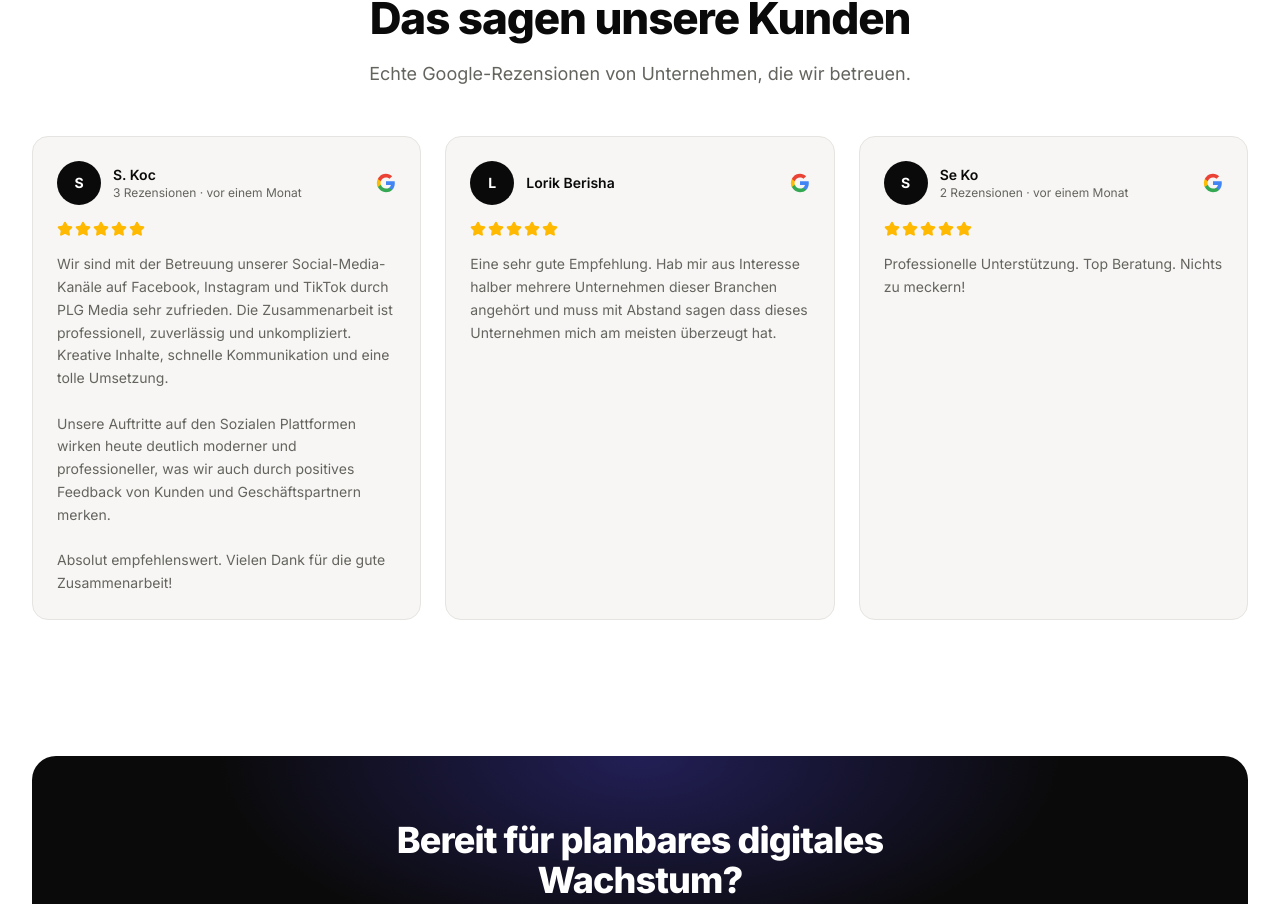
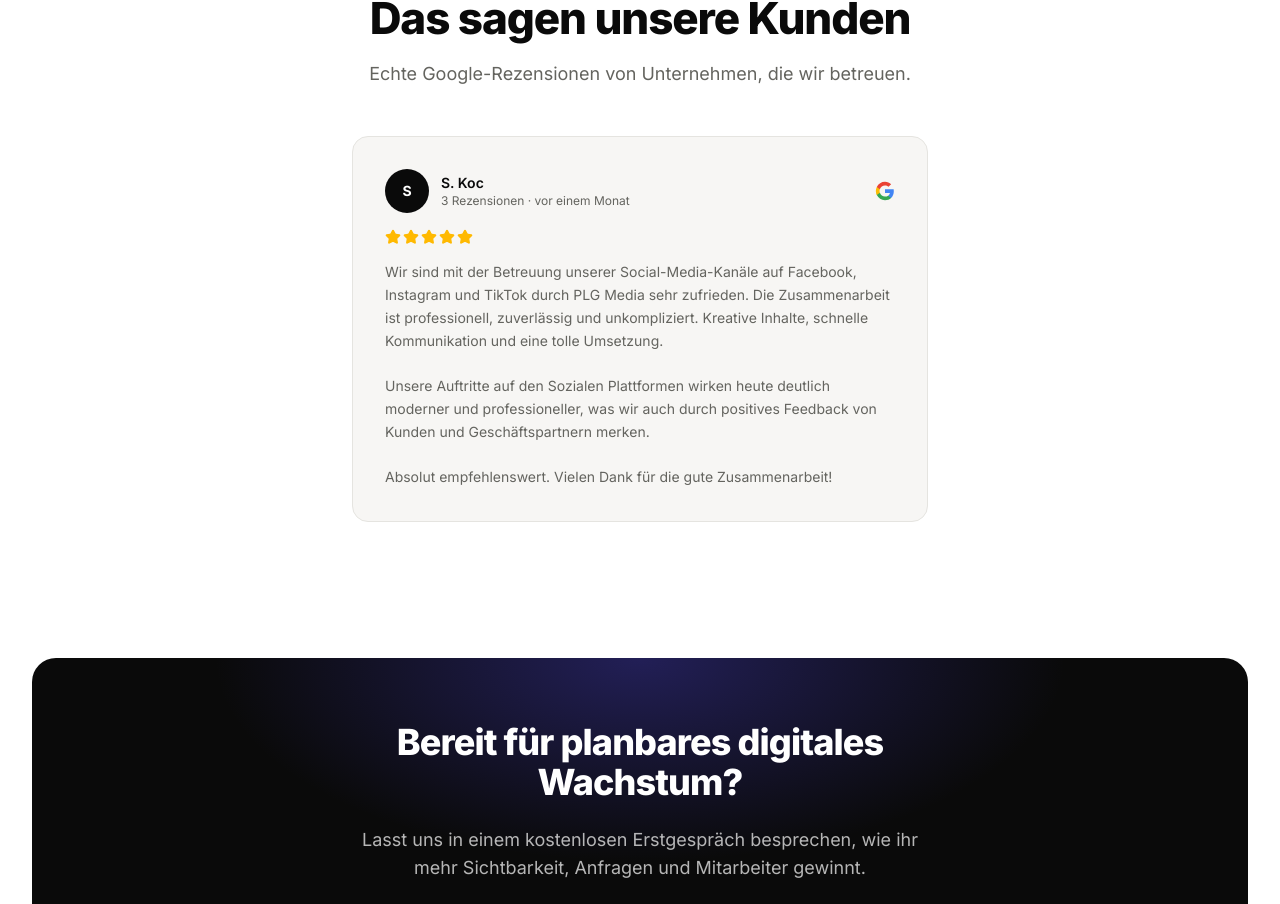
Before and after one commit to fatihpilig-hash/fatih, a Next.js app in the folder website/: page / in a window 1280 px wide. Shown: the part 4397-5301 px from the top of the page. Built offline with nearby package versions, Linux system fonts and the light colour scheme.

Commit message:
Show only the S. Koc review

```diff
--- a/website/src/components/Reviews.tsx
+++ b/website/src/components/Reviews.tsx
@@ -8,18 +8,6 @@ const reviews = [
     reviewCount: "3 Rezensionen",
     timeAgo: "vor einem Monat",
     text: "Wir sind mit der Betreuung unserer Social-Media-Kanäle auf Facebook, Instagram und TikTok durch PLG Media sehr zufrieden. Die Zusammenarbeit ist professionell, zuverlässig und unkompliziert. Kreative Inhalte, schnelle Kommunikation und eine tolle Umsetzung.\n\nUnsere Auftritte auf den Sozialen Plattformen wirken heute deutlich moderner und professioneller, was wir auch durch positives Feedback von Kunden und Geschäftspartnern merken.\n\nAbsolut empfehlenswert. Vielen Dank für die gute Zusammenarbeit!",
-  },
-  {
-    name: "Lorik Berisha",
-    reviewCount: null,
-    timeAgo: null,
-    text: "Eine sehr gute Empfehlung. Hab mir aus Interesse halber mehrere Unternehmen dieser Branchen angehört und muss mit Abstand sagen dass dieses Unternehmen mich am meisten überzeugt hat.",
-  },
-  {
-    name: "Se Ko",
-    reviewCount: "2 Rezensionen",
-    timeAgo: "vor einem Monat",
-    text: "Professionelle Unterstützung. Top Beratung. Nichts zu meckern!",
   },
 ];
 
@@ -56,11 +44,11 @@ export function Reviews() {
           description="Echte Google-Rezensionen von Unternehmen, die wir betreuen."
         />
 
-        <div className="grid gap-6 lg:grid-cols-3">
+        <div className="mx-auto grid w-full max-w-xl gap-6">
           {reviews.map(({ name, reviewCount, timeAgo, text }) => (
             <div
               key={name}
-              className="flex flex-col gap-4 rounded-2xl border border-border bg-background-alt p-6"
+              className="flex flex-col gap-4 rounded-2xl border border-border bg-background-alt p-8"
             >
               <div className="flex items-center justify-between">
                 <div className="flex items-center gap-3">
```
